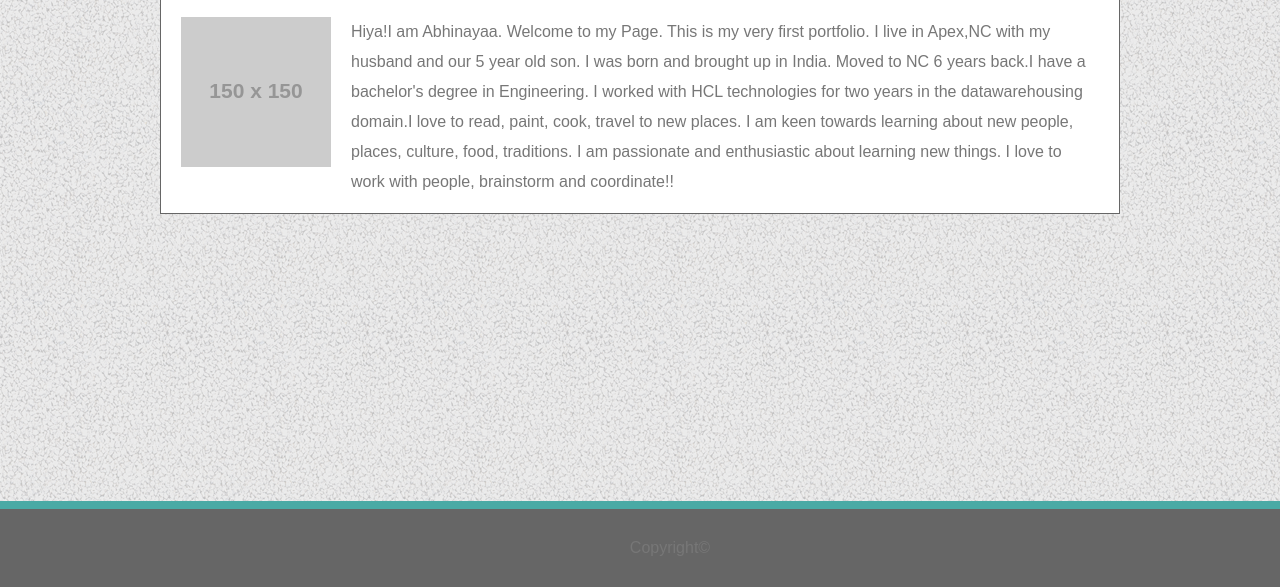
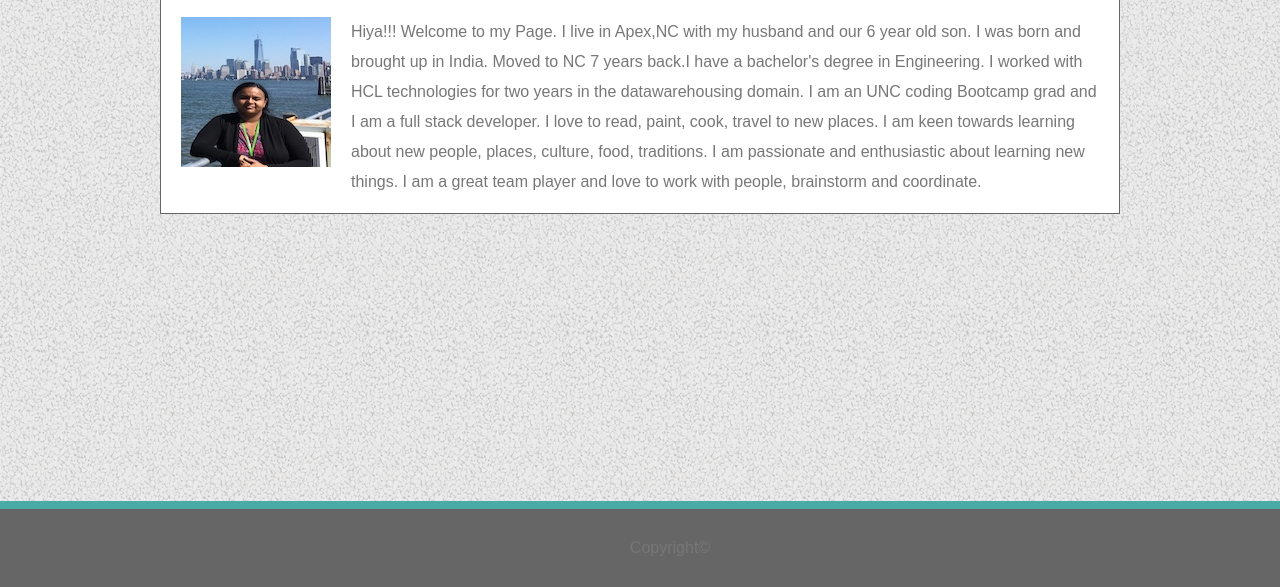
Before and after one commit to abhinayaa1787/Basic-Portfolio, a plain HTML site: page index.html in a window 1280 px wide. Shown: the part 213-800 px from the top of the page. Drawn offline with Linux system fonts and the light colour scheme; placeholder pictures from the web are drawn by us.

Commit message:
img added

```diff
--- a/index.html
+++ b/index.html
@@ -27,11 +27,10 @@
                 <h1 class="contact fontclr borderbottom">About Me</h1>
             </div>
             <div id="myimg">
-                <img src="https://via.placeholder.com/150" id="img">
+                <img src="./assets/images/Abhi.jpg" id="img">
             </div>
             <div id="p1">
-                <p id="p">Hiya!I am Abhinayaa. Welcome to my Page. This is my very first portfolio. I live in Apex,NC with my husband and our 5 year old son. I was born and brought up in India. Moved to NC 6 years back.I have a bachelor's degree in Engineering. I worked with HCL technologies for two years in the datawarehousing domain.I love to read, paint, cook, travel to new places.
-                    I am  keen towards learning about new people, places, culture, food, traditions. I am passionate and enthusiastic about learning new things. I love to work with people, brainstorm and coordinate!!
+                <p id="p">Hiya!!! Welcome to my Page.  I live in Apex,NC with my husband and our 6 year old son. I was born and brought up in India. Moved to NC 7 years back.I have a bachelor's degree in Engineering. I worked with HCL technologies for two years in the datawarehousing domain. I am an UNC coding Bootcamp grad and I am a full stack developer.  I love to read, paint, cook, travel to new places. I am  keen towards learning about new people, places, culture, food, traditions. I am passionate and enthusiastic about learning new things. I am a great team player and love to work with people, brainstorm and coordinate.
                 </p>
 
         </div>
```
Also changed, not shown: assets/images/Abhi.jpg (added).
